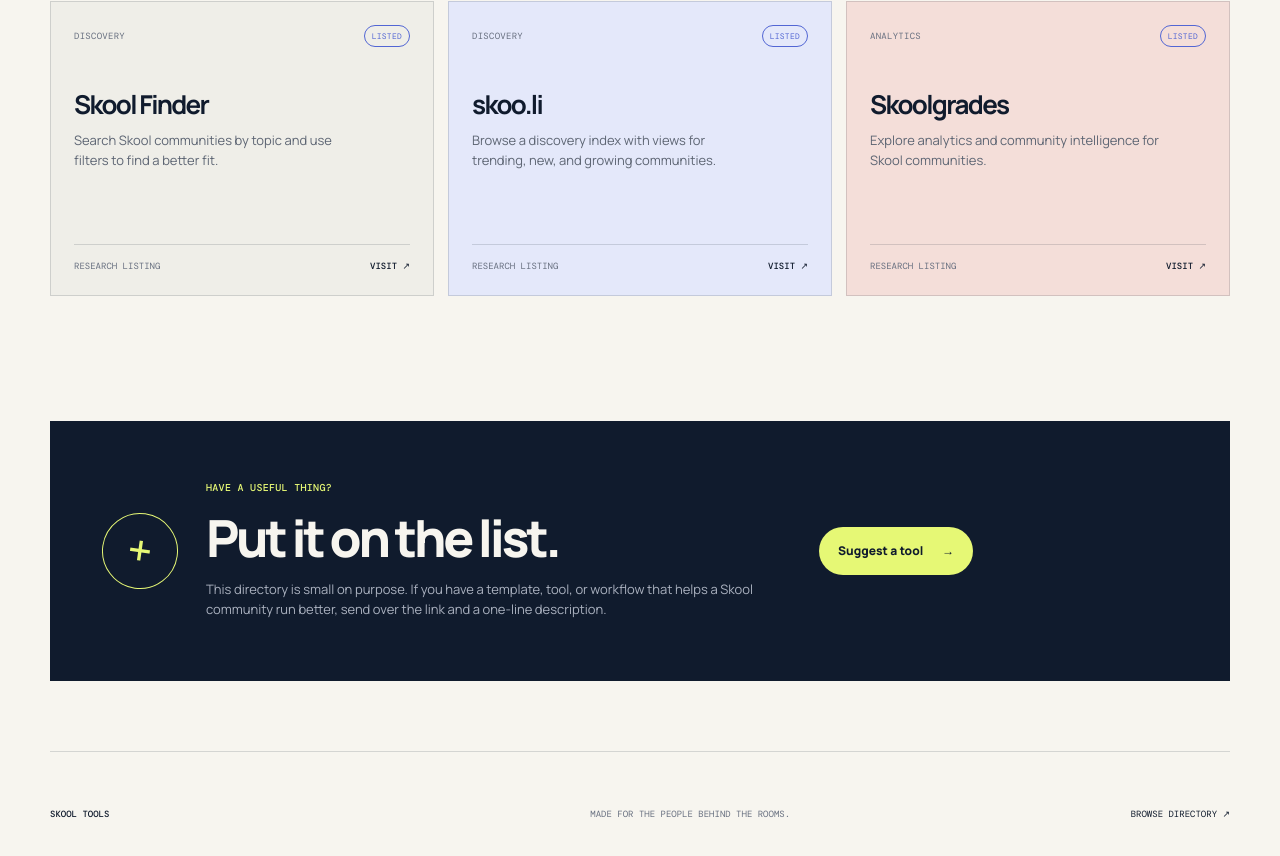
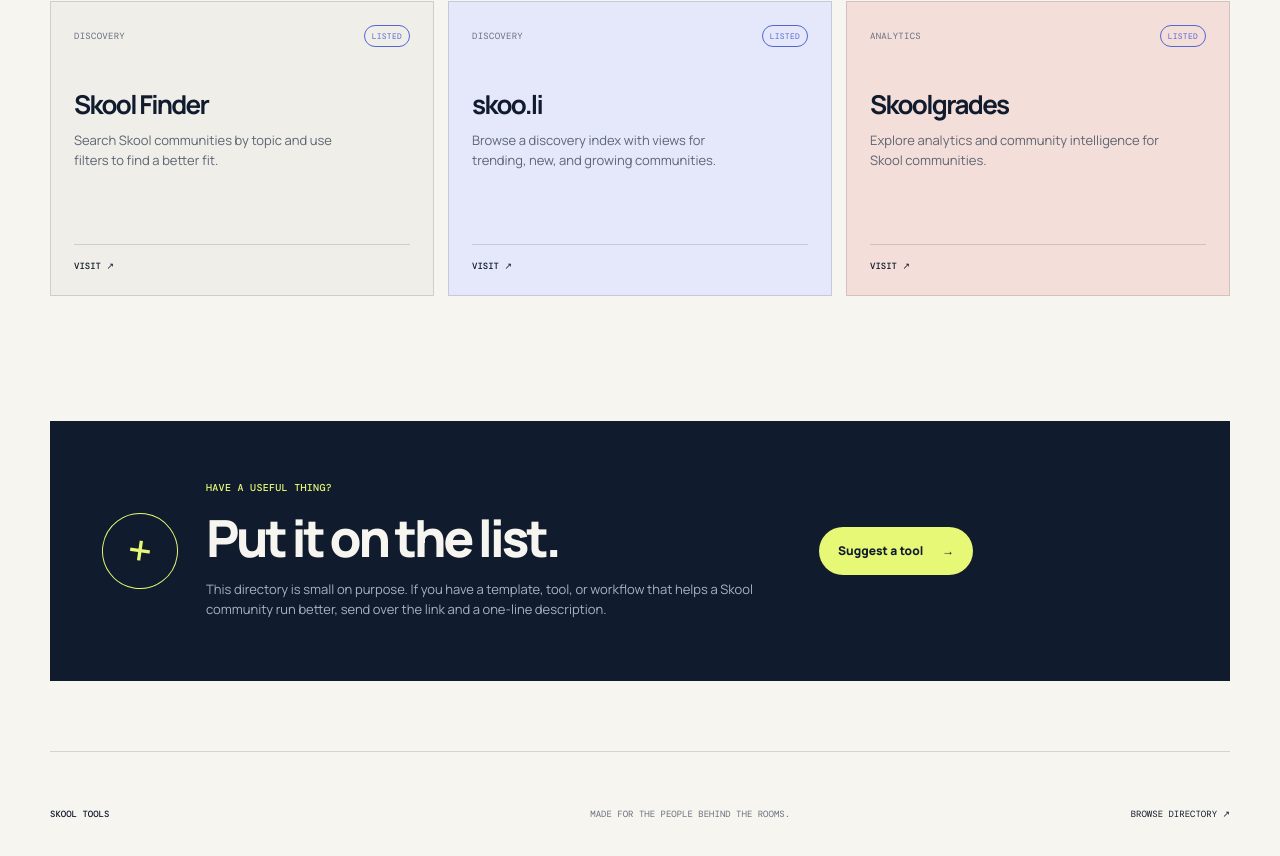
Before and after one commit to toivomattila/skooltools, a React (Vite) app: page / in a window 1280 px wide. Shown: the part 1194-2050 px from the top of the page. Built offline with nearby package versions, Linux system fonts and the light colour scheme.

Commit message:
chore: remove directory copy and metadata slop
Trim repeated listing labels, unnecessary memoization, and temporary project notes while preserving the directory behavior and visual design.

```diff
--- a/src/App.tsx
+++ b/src/App.tsx
@@ -1,4 +1,4 @@
-import { useEffect, useMemo, useState, type MouseEvent } from "react";
+import { useEffect, useState, type MouseEvent } from "react";
 import { categories, tools, type Tool, type ToolStatus } from "./data/tools";
 import "./styles.css";
 
@@ -186,9 +186,8 @@
   const [selectedCategory, setSelectedCategory] =
     useState<(typeof categories)[number]>("All tools");
 
-  const filteredTools = useMemo(() => {
   const normalizedQuery = query.trim().toLowerCase();
-    return tools.filter((tool) => {
+  const filteredTools = tools.filter((tool) => {
     const matchesCategory =
       selectedCategory === "All tools" || tool.category === selectedCategory;
     const matchesQuery =
@@ -198,7 +197,6 @@
         .includes(normalizedQuery);
     return matchesCategory && matchesQuery;
   });
-  }, [query, selectedCategory]);
 
   return (
     <main>
@@ -287,7 +285,6 @@
       <h3>{tool.name}</h3>
       <p>{tool.description}</p>
       <div className="card-footer">
-        <span>{tool.note}</span>
         <a
           className="tool-link"
           href={tool.url}
--- a/src/data/tools.ts
+++ b/src/data/tools.ts
@@ -10,7 +10,6 @@
   description: string;
   category: ToolCategory;
   status: ToolStatus;
-  note: string;
   featured?: boolean;
 };
 
@@ -23,7 +22,6 @@
       "Search Skool communities by topic and use filters to find a better fit.",
     category: "Discovery",
     status: "listed",
-    note: "Research listing",
     featured: true,
   },
   {
@@ -34,7 +32,6 @@
       "Browse a discovery index with views for trending, new, and growing communities.",
     category: "Discovery",
     status: "listed",
-    note: "Research listing",
     featured: true,
   },
   {
@@ -45,7 +42,6 @@
       "Explore analytics and community intelligence for Skool communities.",
     category: "Analytics",
     status: "listed",
-    note: "Research listing",
     featured: true,
   },
   {
@@ -56,7 +52,6 @@
       "A Chrome toolkit covering stats, CRM, bookmarks, calendar, translation, and notifications.",
     category: "Creator utilities",
     status: "listed",
-    note: "Research listing",
   },
   {
     slug: "skooly",
@@ -66,7 +61,6 @@
       "Organize links and bookmarks, scan members, and review course analytics in Chrome.",
     category: "Creator utilities",
     status: "listed",
-    note: "Research listing",
   },
   {
     slug: "stickyhive",
@@ -76,7 +70,6 @@
       "Plan posts, build onboarding and DM sequences, and watch spam or churn signals.",
     category: "Automation",
     status: "listed",
-    note: "Research listing",
   },
   {
     slug: "tools4skool",
@@ -86,7 +79,6 @@
       "Automation and CRM tools with inbox management, exports, risk scores, and Claude/MCP connections.",
     category: "Automation",
     status: "listed",
-    note: "Research listing",
   },
   {
     slug: "skool-zapier",
@@ -96,7 +88,6 @@
       "Connect Skool membership triggers and actions to the other apps in a workflow.",
     category: "Automation",
     status: "listed",
-    note: "Research listing",
   },
   {
     slug: "skool-bookmarks",
@@ -105,7 +96,6 @@
     description: "Save and organize useful Skool posts in a Chrome extension.",
     category: "Creator utilities",
     status: "listed",
-    note: "Research listing",
   },
   {
     slug: "skool-focus",
@@ -115,7 +105,6 @@
       "Hide distracting interface elements when you want a more classroom-focused view.",
     category: "Creator utilities",
     status: "listed",
-    note: "Research listing",
   },
 ] satisfies Tool[];
 
```
Also changed, not shown: 1 other file (tests, documents, lock files or other folders). Lines whose indentation alone changed are shown as unchanged.
